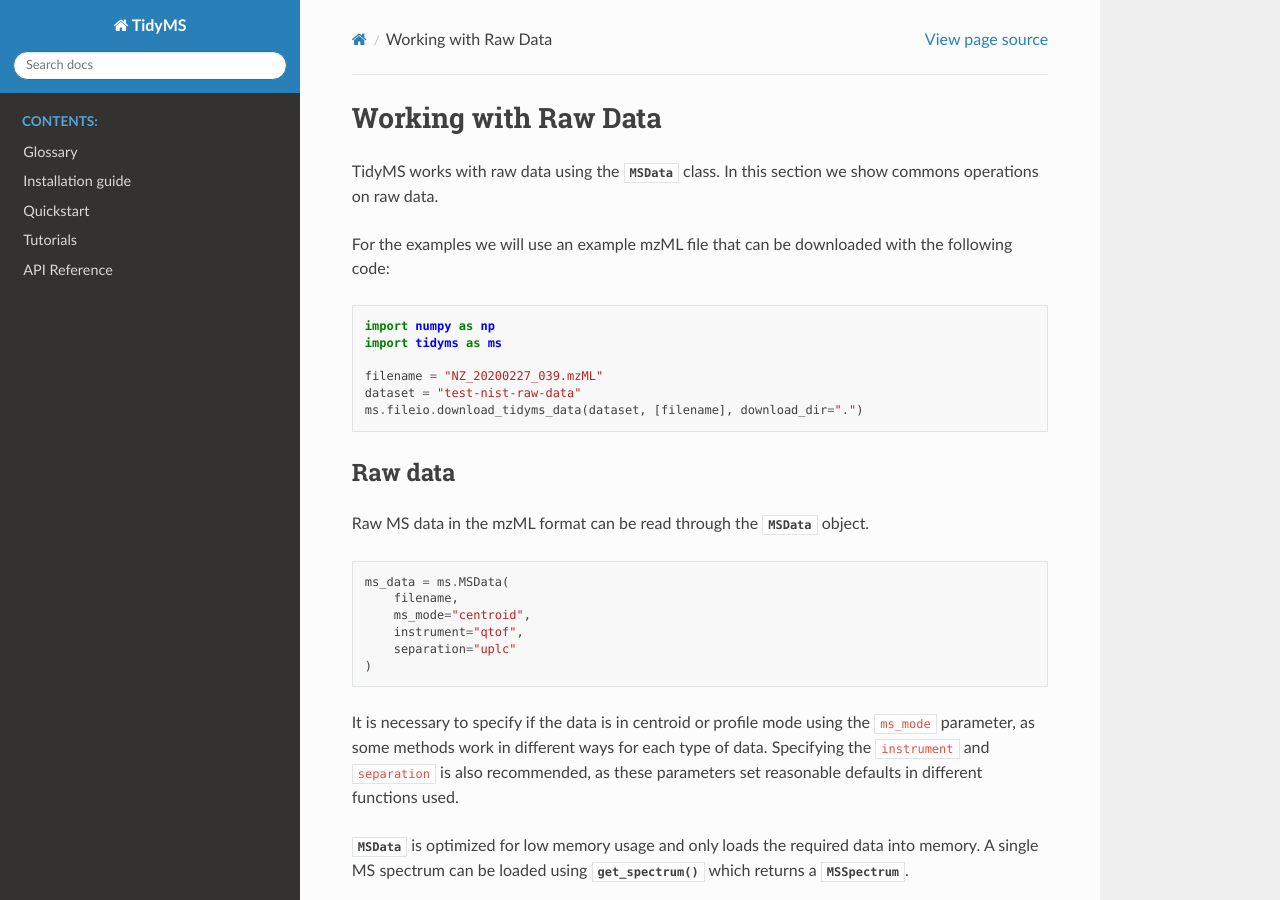
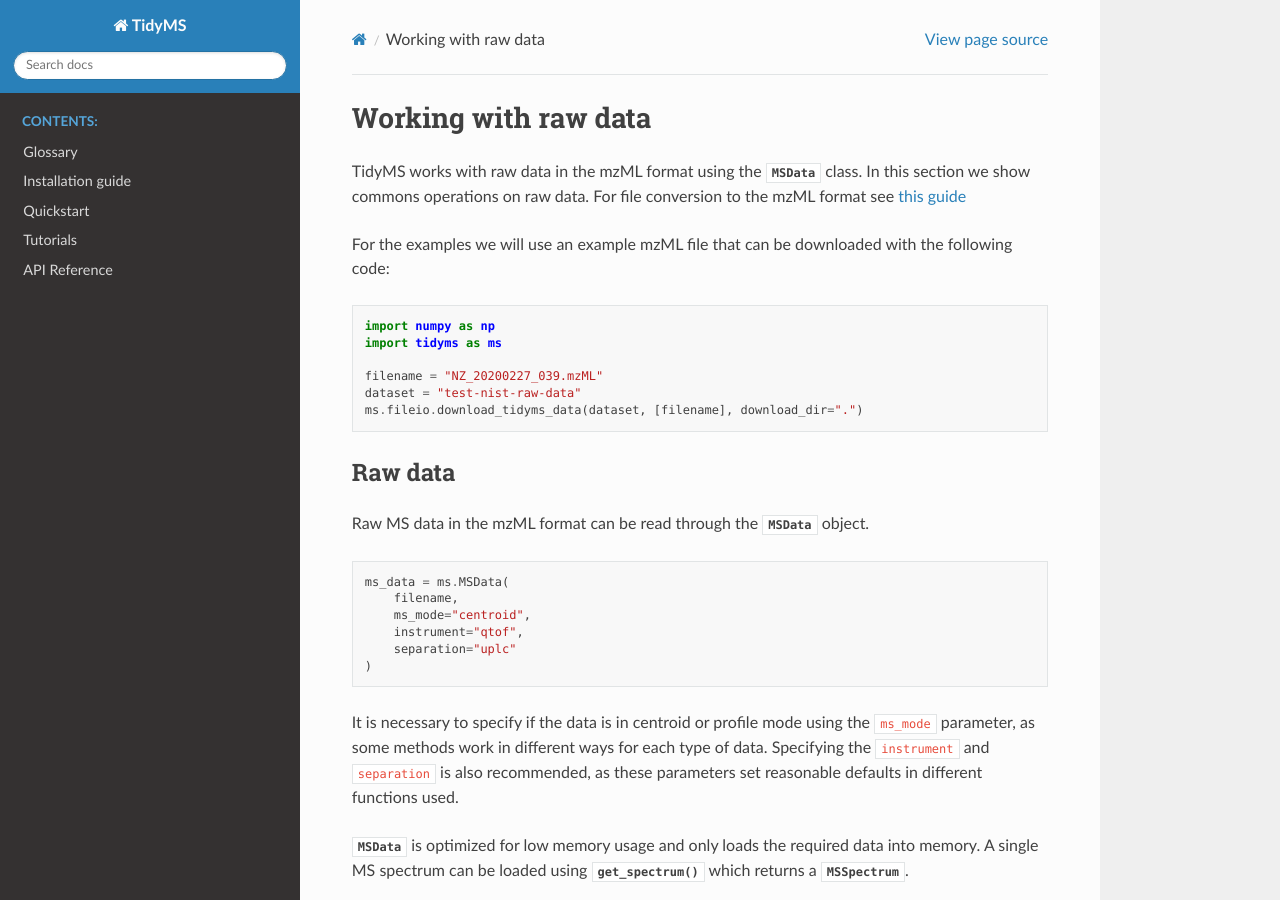
Before and after one commit to griquelme/tidyms, a Sphinx documentation site: the page built from docs/fileio.rst, in a window 1280 px wide and 900 px high. Built offline with Sphinx 7.4.7 and the Read the Docs theme 2.0.0, drawn with Linux system fonts in a browser that asks for light colours.

Commit message:
updated documentation

```diff
--- a/docs/fileio.rst
+++ b/docs/fileio.rst
@@ -2,11 +2,14 @@
 
 .. py:currentmodule:: tidyms
 
-Working with Raw Data
+:orphan:
+
+Working with raw data
 =====================
 
-TidyMS works with raw data using the :class:`~tidyms.MSData` class. In this
-section we show commons operations on raw data.
+TidyMS works with raw data in the mzML format using the :class:`~tidyms.MSData`
+class. In this section we show commons operations on raw data. For file
+conversion to the mzML format see :ref:`this guide <mzml>`
 
 For the examples we will use an example mzML file that can be downloaded with
 the following code:
@@ -129,5 +132,5 @@
 
 A detailed description of the algorithm used for peak picking can be found
 :doc:`here <peak-picking>`. These methods are also used to create a data matrix from
-a dataset. See :doc:`here <ADD-LINK>` a tutorial on how to work with complete
-datasets to extract a data matrix.
+a dataset. See :doc:`here <processing-datasets>` a tutorial on how to work with
+complete datasets to extract a data matrix.
```
